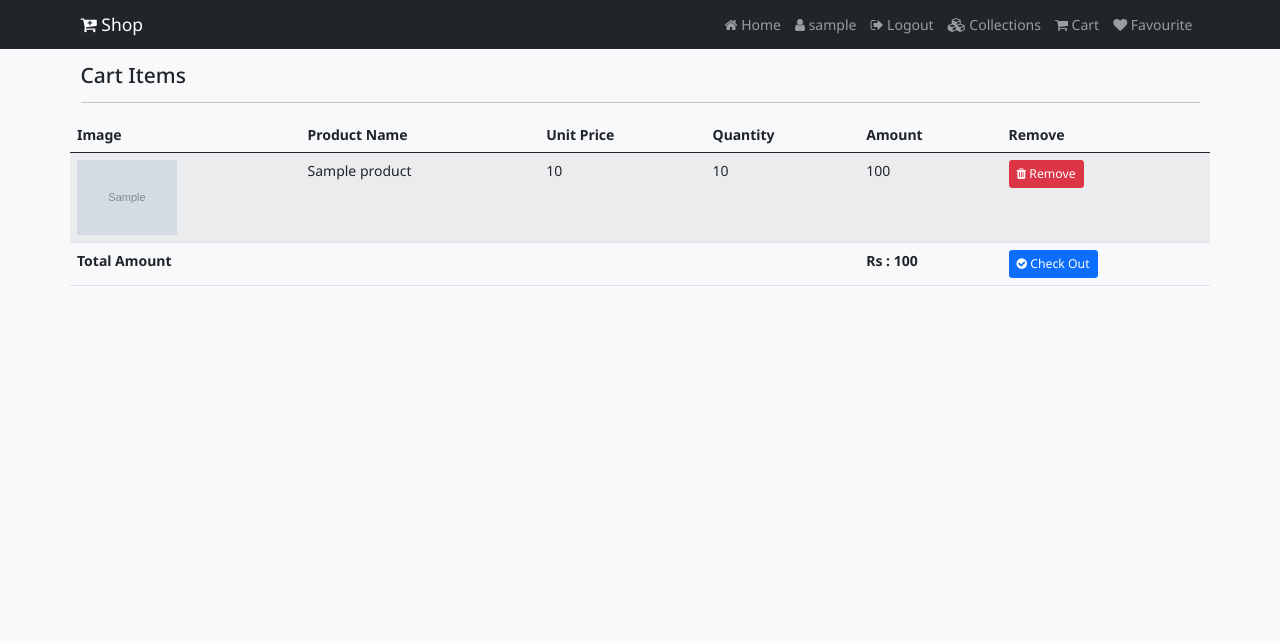
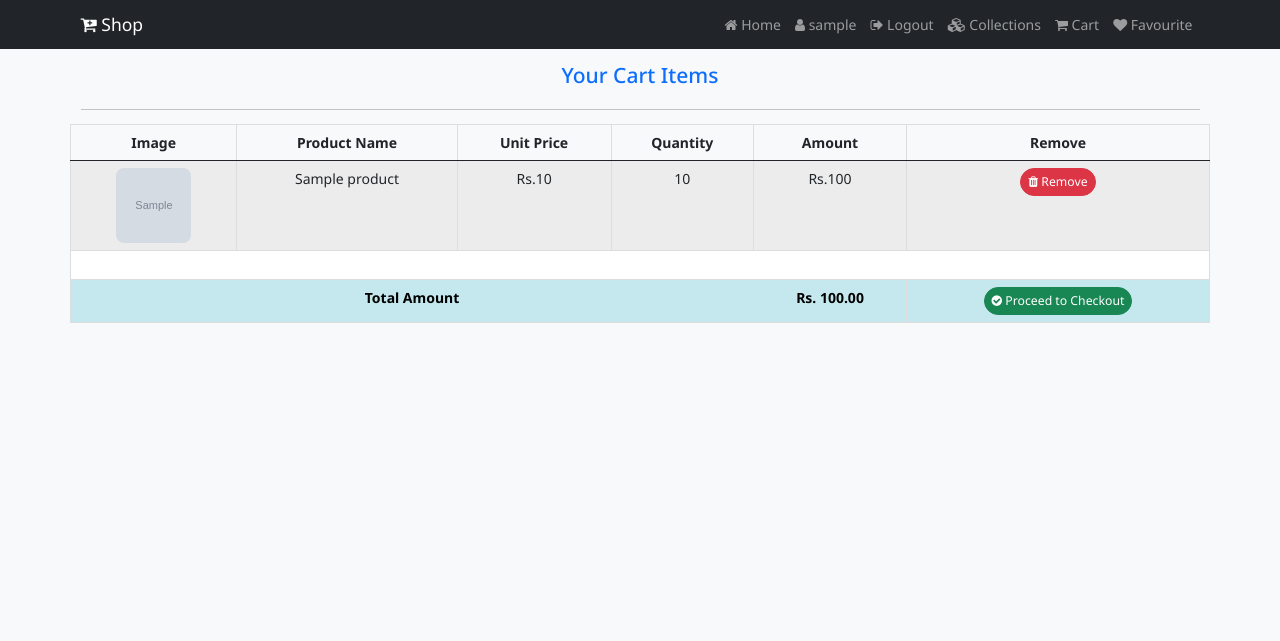
Before and after one commit to Murugavl/Shop, a Django app: page /cart in a window 1280 px wide. Shown: the top 641 px of the page. Run offline with Django 5.2, Linux system fonts and the light colour scheme; a user stored in the database is signed in; tables that the repository leaves empty hold one stand-in row (values such as "Sample post"); grey boxes marked "Sample" are stand-in pictures.

Commit message:
update design for cart page

```diff
--- a/shop/templates/shop/cart.html
+++ b/shop/templates/shop/cart.html
@@ -8,14 +8,14 @@
   <section class="bg-light py-4 my-5" style="min-height:600px;">
     <div class="container">
       <div class="row">
-        <div class="col-12">
-          <h4 class="mb-3">Cart Items</h4>
+        <div class="col-12 text-center">
+          <h4 class="mb-4 text-primary font-weight-bold">Your Cart Items</h4>
           <hr style="border-color:#b8bfc2;">
         </div>
 
         {% if cart %}
-        <table class="table table-striped">
-            <thead>
+        <table class="table table-bordered table-striped">
+            <thead class="thead-dark text-center">
                 <tr>
                     <th>Image</th>
                     <th>Product Name</th>
@@ -27,34 +27,39 @@
             </thead>
             <tbody>
                 {% for item in cart %}
-                <tr>
-                    <td><img src="{{item.product.product_image.url}}" height="75px" alt="{{item.product.name}}"></td>
+                <tr class="text-center">
+                    <td><img src="{{item.product.product_image.url}}" class="cart-item-img" alt="{{item.product.name}}"></td>
                     <td>{{item.product.name}}</td>
-                    <td>{{item.product.selling_price | stringformat:'d'}}</td>
+                    <td>Rs.{{item.product.selling_price | stringformat:'d'}}</td>
                     <td>{{item.product_qty}}</td>
-                    <td class="amt">{{item.total_cost | stringformat:'d'}}</td>
+                    <td class="amt">Rs.{{item.total_cost | stringformat:'d'}}</td>
                     <td>
                         <a href="{% url 'remove_cart' item.id %}"
                            onclick="return confirm('Are you sure you want to remove this item from your cart?')"
-                           class="btn btn-danger btn-sm">
+                           class="btn btn-danger btn-sm btn-rounded">
                            <i class="fa fa-trash"></i> Remove
                         </a>
                     </td>
                 </tr>
                 {% endfor %}
-                <tr>
+
+                <tr class="table-break">
+                    <td colspan="6" class="py-3"></td>
+                </tr>
+
+                <tr class="table-info">
                     <td colspan="4" class="text-right"><b>Total Amount</b></td>
-                    <th id="net">0</th>
-                    <td>
-                        <a class="btn btn-primary btn-sm" href="{% url 'payment'%}">
-                            <i class="fa fa-check-circle"></i> Check Out
+                    <th id="net" class="text-center">Rs : 0</th>
+                    <td class="text-center">
+                        <a class="btn btn-success btn-sm btn-rounded" href="{% url 'payment'%}">
+                            <i class="fa fa-check-circle"></i> Proceed to Checkout
                         </a>
                     </td>
                 </tr>
             </tbody>
         </table>
         {% else %}
-        <p>Your cart is empty. Please add items to your cart before checking out.</p>
+        <p class="text-center">Your cart is empty. Please add items to your cart before checking out.</p>
         {% endif %}
       </div>
     </div>
@@ -64,9 +69,10 @@
     const nodes = document.querySelectorAll('.amt');
     const arr = Array.from(nodes);
     const res = arr.reduce((acc, curr) => {
-      return acc += Number(curr.textContent);
+      const price = parseFloat(curr.textContent.replace('Rs.', '').trim());
+      return acc + (isNaN(price) ? 0 : price);
     }, 0);
-    document.getElementById("net").innerHTML = "Rs : " + res;
+    document.getElementById("net").innerHTML = "Rs. " + res.toFixed(2);
   </script>
 
 {% endblock content %}
--- a/static/css/style.css
+++ b/static/css/style.css
@@ -50,46 +50,42 @@
   z-index: 10;
 }
 
-.product-card {
-  display: flex;
-  flex-direction: column;
-  justify-content: space-between;
-  height: 100%;
-  border: 1px solid #ddd;
-  border-radius: 5px;
-  overflow: hidden;
+.cart-item-img {
+  width: 75px;
+  height: 75px;
+  object-fit: cover;
+  border-radius: 8px;
 }
 
-.card-img-wrapper {
-  width: 100%;
-  height: 300px;
-  overflow: hidden;
+.btn-rounded {
+  border-radius: 25px;
+  transition: all 0.3s ease;
 }
 
-.card-img-wrapper img {
-  width: 100%;
-  height: 100%;
-  object-fit: contain;
-  display: block;
+.btn-rounded:hover {
+  transform: scale(1.05);
+  box-shadow: 0 4px 8px rgba(0, 0, 0, 0.1);
 }
 
-.card-body {
-  padding: 15px;
+.table-break {
+
+  font-weight: bold;
+  background-color: #ffffff;
+}
+.table-info {
+
+  font-weight: bold;
+  background-color: #f0f8ff;
 }
 
-.card-title {
-  font-size: 1.2rem;
+.table-striped tbody tr:nth-child(odd) {
+  background-color: #f9f9f9;
 }
 
-.card-text {
-  font-size: 0.9rem;
+.table th, .table td {
+  text-align: center;
 }
 
-.card:hover {
-  box-shadow: 0px 4px 10px rgba(0, 0, 0, 0.1);
-  transition: box-shadow 0.3s ease;
+.table-bordered td, .table-bordered th {
+  border: 1px solid #ddd;
 }
-
-.row.gy-4 {
-  gap: 1rem 0;
-}
```
Also changed, not shown: shop/templates/shop/products/product_details.html (+31 -7 lines).
